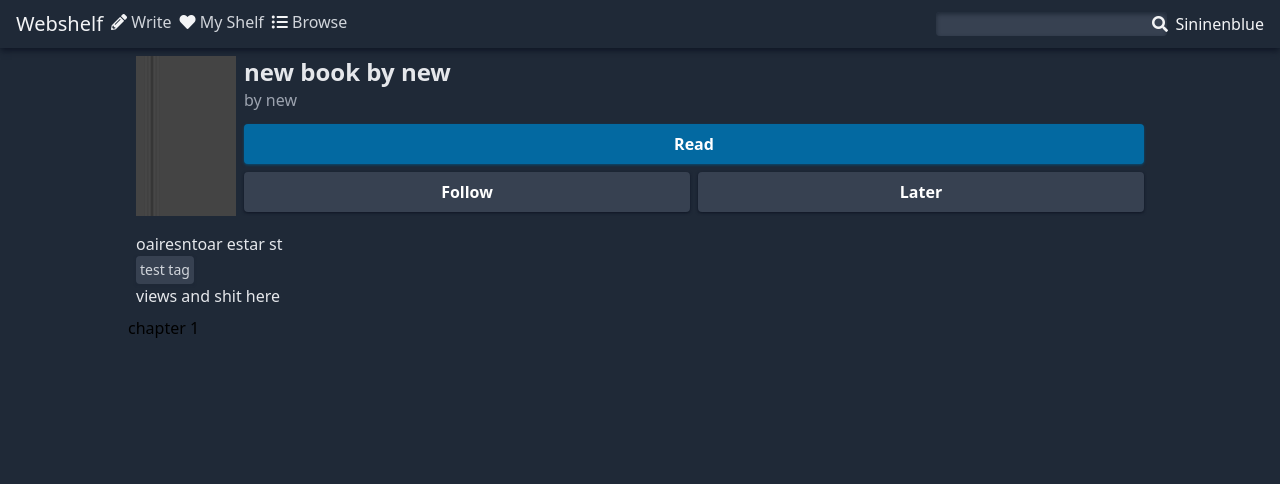
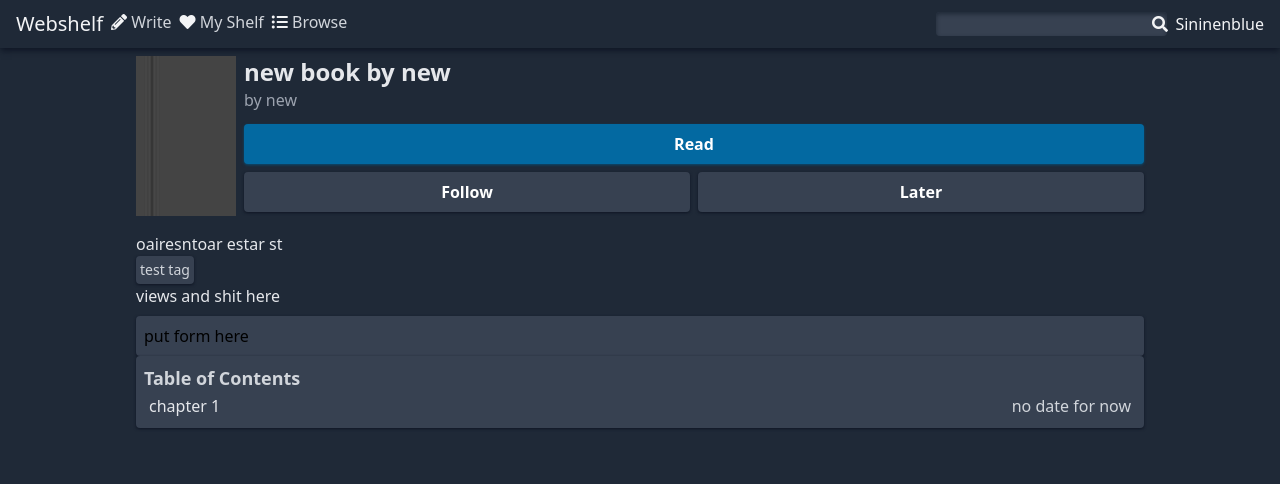
Before and after one commit to sininen-blue/webshelf, a Django app: page /book/1/ in a window 1280 px wide. Shown: the top 484 px of the page. Run offline with Django 5.2, Linux system fonts and the light colour scheme; data comes from the database, SQL or seed files in the repository; both versions use the stored data as it was after the commit; some libraries are stand-ins or nearby versions.

Commit message:
looks: table of contents for book index

```diff
--- a/webshelf/books/templates/books/index.html
+++ b/webshelf/books/templates/books/index.html
@@ -3,39 +3,56 @@
 
 {% block content %}
 
-<header class="p-2 flex">
+    <header class="flex p-2">
         {% load static %}
 
-    <img class="h-40 self-center" height="160" width="100" alt="book cover" src="{% static book.cover.url %}">
+        <img class="self-center h-40"
+             height="160"
+             width="100"
+             alt="book cover"
+             src="{% static book.cover.url %}">
 
-    <div class="w-full flex flex-col ml-2 gap-2">
+        <div class="flex flex-col gap-2 ml-2 w-full">
             <hgroup class="mb-1">
-            <h1 class="text-2xl text-gray-200 font-semibold">
-                {{ book.title }}
-            </h1>
+                <h1 class="text-2xl font-semibold text-gray-200">{{ book.title }}</h1>
                 <p class="text-gray-400">by {{ book.author }}</p>
             </hgroup>
 
-        <button class="shadow shadow-sky-900 rounded px-1 py-2 font-semibold bg-sky-700 hover:bg-sky-600 text-white">Read</button>
-        <div class="flex justify-between gap-2">
+            <button class="py-2 px-1 font-semibold text-white rounded shadow shadow-sky-900 bg-sky-700 hover:bg-sky-600">
+                Read
+            </button>
+            <div class="flex gap-2 justify-between">
                 <form class="w-full">
-                <input type="checkbox" id="follow" name="follow" value="followed" class="hidden peer">
-                <label for="follow" class="peer-checked:bg-sky-700 block text-center w-full shadow peer-checked:shadow-sky-900 shadow-gray-900 rounded px-1 py-2 font-semibold bg-gray-700 hover:bg-gray-600 text-white">Follow</label>
+                    <input type="checkbox"
+                           id="follow"
+                           name="follow"
+                           value="followed"
+                           class="hidden peer">
+                    <label for="follow"
+                           class="block py-2 px-1 w-full font-semibold text-center text-white bg-gray-700 rounded shadow hover:bg-gray-600 peer-checked:bg-sky-700 peer-checked:shadow-sky-900 shadow-gray-900">
+                        Follow
+                    </label>
                 </form>
                 <form class="w-full">
-                <input type="checkbox" id="later" name="later" value="latered" class="hidden peer">
-                <label for="later" class="peer-checked:bg-sky-700 block text-center w-full shadow peer-checked:shadow-sky-900 shadow-gray-900 rounded px-1 py-2 font-semibold bg-gray-700 hover:bg-gray-600 text-white">Later</label>
+                    <input type="checkbox"
+                           id="later"
+                           name="later"
+                           value="latered"
+                           class="hidden peer">
+                    <label for="later"
+                           class="block py-2 px-1 w-full font-semibold text-center text-white bg-gray-700 rounded shadow hover:bg-gray-600 peer-checked:bg-sky-700 peer-checked:shadow-sky-900 shadow-gray-900">
+                        Later
+                    </label>
                 </form>
             </div>
         </div>
     </header>
 
     <section class="p-2 text-gray-200">
-    <!-- might have some multi line issues here -->
         <p>{{ book.synopsis }}</p>
 
         <div class="flex text-gray-300">
-        <p class="text-sm rounded p-1 shadow shadow-gray-800 bg-gray-700">test tag</p>
+            <p class="p-1 text-sm bg-gray-700 rounded shadow shadow-gray-900">test tag</p>
         </div>
 
         <div clas="flex">
@@ -43,12 +60,27 @@
         </div>
     </section>
 
-<section>
-    <ol>
+    <section class="p-2 mx-2 bg-gray-700 rounded shadow shadow-gray-900">
+        <p>put form here</p>
+    </section>
+
+    <section class="p-2 mx-2 bg-gray-700 rounded shadow shadow-gray-900">
+        <h1 class="text-lg font-semibold text-gray-300">Table of Contents</h1>
+
+        <table class="w-full border border-gray-700 border-collapse">
+            <tbody>
                 {% for chapter in chapter_list %}
-        <li><a href="{% url 'books:read_chapter' book.id chapter.chapter_number %}">{{ chapter.title }}</a></li>
+                    <tr class="[&:nth-child(even)_td]:bg-gray-800">
+                        <td class="pl-1 text-left text-gray-200 rounded-l">
+                            <a href="{% url 'books:read_chapter' book.id chapter.chapter_number %}">{{ chapter.title }}</a>
+                        </td>
+                        <td class="pr-1 text-right text-gray-300 rounded-r">
+                            <p>no date for now</p>
+                        </td>
+                    </tr>
                 {% endfor %}
-    </ol>
+            </tbody>
+        </table>
     </section>
 
 {% endblock %}
--- a/webshelf/static/css/output.css
+++ b/webshelf/static/css/output.css
@@ -564,9 +564,22 @@ video {
   margin: 1rem;
 }
 
+.m-2 {
+  margin: 0.5rem;
+}
+
 .mx-auto {
   margin-left: auto;
   margin-right: auto;
+}
+
+.mx-2 {
+  margin-left: 0.5rem;
+  margin-right: 0.5rem;
+}
+
+.mb-1 {
+  margin-bottom: 0.25rem;
 }
 
 .mb-2 {
@@ -649,6 +650,18 @@ video {
   max-width: 1024px;
 }
 
+.table-fixed {
+  table-layout: fixed;
+}
+
+.border-collapse {
+  border-collapse: collapse;
+}
+
+.border-separate {
+  border-collapse: separate;
+}
+
 .cursor-pointer {
   cursor: pointer;
 }
@@ -687,6 +696,62 @@ video {
 
 .rounded {
   border-radius: 0.25rem;
+}
+
+.rounded-lg {
+  border-radius: 0.5rem;
+}
+
+.rounded-l {
+  border-top-left-radius: 0.25rem;
+  border-bottom-left-radius: 0.25rem;
+}
+
+.rounded-r {
+  border-top-right-radius: 0.25rem;
+  border-bottom-right-radius: 0.25rem;
+}
+
+.rounded-r-xl {
+  border-top-right-radius: 0.75rem;
+  border-bottom-right-radius: 0.75rem;
+}
+
+.rounded-r-full {
+  border-top-right-radius: 9999px;
+  border-bottom-right-radius: 9999px;
+}
+
+.rounded-tl-lg {
+  border-top-left-radius: 0.5rem;
+}
+
+.border {
+  border-width: 1px;
+}
+
+.border-8 {
+  border-width: 8px;
+}
+
+.border-gray-900 {
+  --tw-border-opacity: 1;
+  border-color: rgb(17 24 39 / var(--tw-border-opacity));
+}
+
+.border-gray-700 {
+  --tw-border-opacity: 1;
+  border-color: rgb(55 65 81 / var(--tw-border-opacity));
+}
+
+.border-gray-100 {
+  --tw-border-opacity: 1;
+  border-color: rgb(243 244 246 / var(--tw-border-opacity));
+}
+
+.border-gray-800 {
+  --tw-border-opacity: 1;
+  border-color: rgb(31 41 55 / var(--tw-border-opacity));
 }
 
 .bg-gray-700 {
@@ -745,8 +810,24 @@ video {
   padding-bottom: 0.5rem;
 }
 
+.pl-1 {
+  padding-left: 0.25rem;
+}
+
+.pr-1 {
+  padding-right: 0.25rem;
+}
+
+.text-left {
+  text-align: left;
+}
+
 .text-center {
   text-align: center;
+}
+
+.text-right {
+  text-align: right;
 }
 
 .text-2xl {
```
Also changed, not shown: other parts of webshelf/static/css/output.css (+45 -27 lines), webshelf/db.sqlite3. Lines whose indentation alone changed are shown as unchanged.
